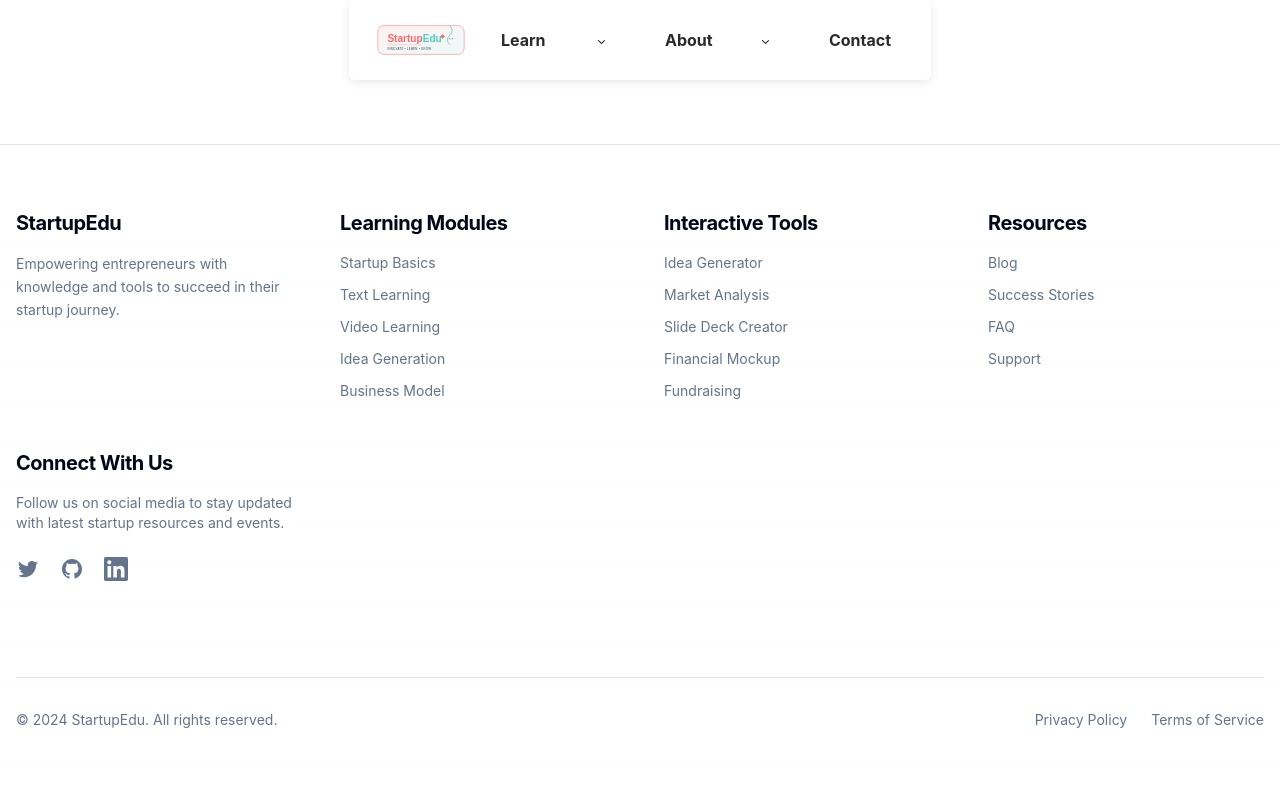
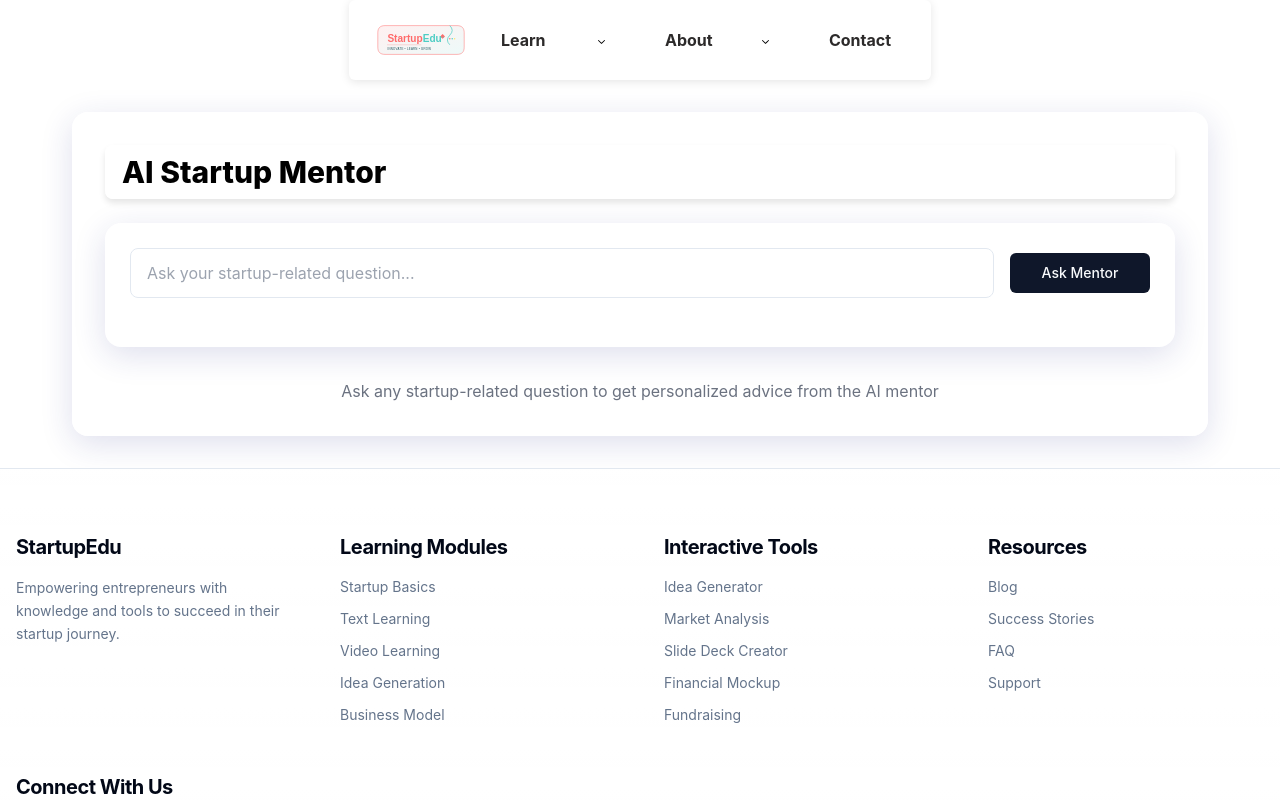
Before and after one commit to Navendu1/startupedun, a React (Vite) app: page /tools/ai-startup-mentor in a window 1280 px wide. Shown: the top 800 px of the page. Built offline with nearby package versions, Linux system fonts and the light colour scheme.

Commit message:
Your commit message

```diff
--- a/src/App.jsx
+++ b/src/App.jsx
@@ -13,6 +13,7 @@ import Footer from "./components/Footer";
 
 // Page Imports
 import IdeaGenerator from "./pages/tools/IdeaGenerator";
+import AIStartupMentor from "./pages/tools/AIStartupMentor";
 import MarketAnalysis from "./pages/tools/MarketAnalysis";
 import SlideDeckCreator from "./pages/tools/SlideDeckCreator";
 import FinancialMockup from "./pages/tools/FinancialMockup";
@@ -65,6 +66,7 @@ function App() {
             <Routes>
               <Route path="/" element={<Home />} />
               <Route path="/tools/idea-generator" element={<IdeaGenerator />} />
+              <Route path="/tools/ai-startup-mentor" element={<AIStartupMentor />} />
               <Route path="/tools/market-analysis-mockup" element={<MarketAnalysis />} />
               <Route path="/tools/slide-deck-creator" element={<SlideDeckCreator />} />
               <Route path="/tools/financial-mockup-tool" element={<FinancialMockup />} />
--- a/src/components/InteractiveToolsSection.jsx
+++ b/src/components/InteractiveToolsSection.jsx
@@ -7,6 +7,11 @@ export default function InteractiveToolsSection() {
       name: "Idea Generator",
       description: "Prompts and AI suggestions for startup ideas",
       icon: "💡"
+    },
+    {
+      name: "AI Startup Mentor",
+      description: "Get personalized startup advice and guidance",
+      icon: "🤖"
     },
     {
       name: "Market Analysis Mockup",
--- /dev/null
+++ b/src/pages/tools/AIStartupMentor.jsx
@@ -0,0 +1,149 @@
+import { useState } from 'react';
+import './tools.css';
+import { Button } from "../../components/ui/button";
+
+export default function AIStartupMentor() {
+  const [mentorResponse, setMentorResponse] = useState(null);
+  const [loading, setLoading] = useState(false);
+  const [question, setQuestion] = useState('');
+  const [error, setError] = useState('');
+
+  const getMentorAdvice = async () => {
+    if (!question.trim()) {
+      setError('Please enter your question first');
+      return;
+    }
+
+    setLoading(true);
+    setError('');
+    setMentorResponse(null);
+
+    try {
+      const response = await fetch('http://localhost:5000/api/mentor', {
+        method: 'POST',
+        headers: {
+          'Content-Type': 'application/json'
+        },
+        body: JSON.stringify({ query: question.trim() })
+      });
+
+      const data = await response.json();
+
+      if (!response.ok) {
+        throw new Error(data.error || data.details || 'Failed to get mentor advice');
+      }
+
+      console.log('Received advice from API:', data);
+
+      if (!data || typeof data !== 'object' || !data.advice) {
+        throw new Error('Invalid response format from server');
+      }
+
+      setMentorResponse(data);
+      setError('');
+    } catch (error) {
+      console.error('Error:', error);
+      setError(error.message || 'Failed to get mentor advice. Please try again.');
+      setMentorResponse(null);
+    } finally {
+      setLoading(false);
+    }
+  };
+
+  return (
+    <div className="tool-page">
+      <h1 className="text-3xl font-bold mb-8">AI Startup Mentor</h1>
+
+      <div className="tool-section">
+        <div className="flex gap-4 mb-6">
+          <input
+            type="text"
+            placeholder="Ask your startup-related question..."
+            value={question}
+            onChange={(e) => setQuestion(e.target.value)}
+            className="p-2 border rounded-md flex-grow"
+            onKeyDown={(e) => {
+              if (e.key === 'Enter' && !loading) {
+                getMentorAdvice();
+              }
+            }}
+          />
+          <Button
+            onClick={getMentorAdvice}
+            disabled={loading}
+          >
+            {loading ? "Getting Advice..." : "Ask Mentor"}
+          </Button>
+        </div>
+      </div>
+
+      {error && (
+        <div className="text-center text-red-600 mt-8 p-4 bg-red-50 rounded-md border border-red-200">
+          {error}
+        </div>
+      )}
+
+      {loading && (
+        <div className="text-center text-gray-500 mt-8">
+          Consulting AI mentor for personalized advice...
+        </div>
+      )}
+
+      {mentorResponse && (
+        <div className="result-card p-6 bg-white rounded-lg shadow-md hover:shadow-lg transition-shadow">
+          <div className="space-y-6">
+            <div>
+              <h4 className="font-semibold text-lg text-blue-800 border-b pb-2">Mentor Advice</h4>
+              <p className="text-gray-700 mt-3">{mentorResponse.advice}</p>
+            </div>
+
+            {mentorResponse.actionItems && mentorResponse.actionItems.length > 0 && (
+              <div>
+                <h4 className="font-semibold text-lg text-blue-800 border-b pb-2">Action Items</h4>
+                <ul className="list-disc list-inside mt-3 text-gray-700">
+                  {mentorResponse.actionItems.map((item, index) => (
+                    <li key={index} className="mb-2">{item}</li>
+                  ))}
+                </ul>
+              </div>
+            )}
+
+            {mentorResponse.resources && mentorResponse.resources.length > 0 && (
+              <div>
+                <h4 className="font-semibold text-lg text-blue-800 border-b pb-2">Recommended Resources</h4>
+                <ul className="list-disc list-inside mt-3 text-gray-700">
+                  {mentorResponse.resources.map((resource, index) => (
+                    <li key={index} className="mb-2">{resource}</li>
+                  ))}
+                </ul>
+              </div>
+            )}
+
+            {mentorResponse.nextSteps && mentorResponse.nextSteps.length > 0 && (
+              <div>
+                <h4 className="font-semibold text-lg text-blue-800 border-b pb-2">Next Steps</h4>
+                <ul className="list-disc list-inside mt-3 text-gray-700">
+                  {mentorResponse.nextSteps.map((step, index) => (
+                    <li key={index} className="mb-2">{step}</li>
+                  ))}
+                </ul>
+              </div>
+            )}
+          </div>
+        </div>
+      )}
+
+      {!error && !mentorResponse && !loading && (
+        <div className="text-center text-gray-500 mt-8">
+          Ask any startup-related question to get personalized advice from the AI mentor
+        </div>
+      )}
+
+      {mentorResponse && (
+        <div className="text-center text-gray-400 text-xs mt-4">
+          AI-generated advice. Use critical thinking and consult professionals when needed.
+        </div>
+      )}
+    </div>
+  );
+}
```
